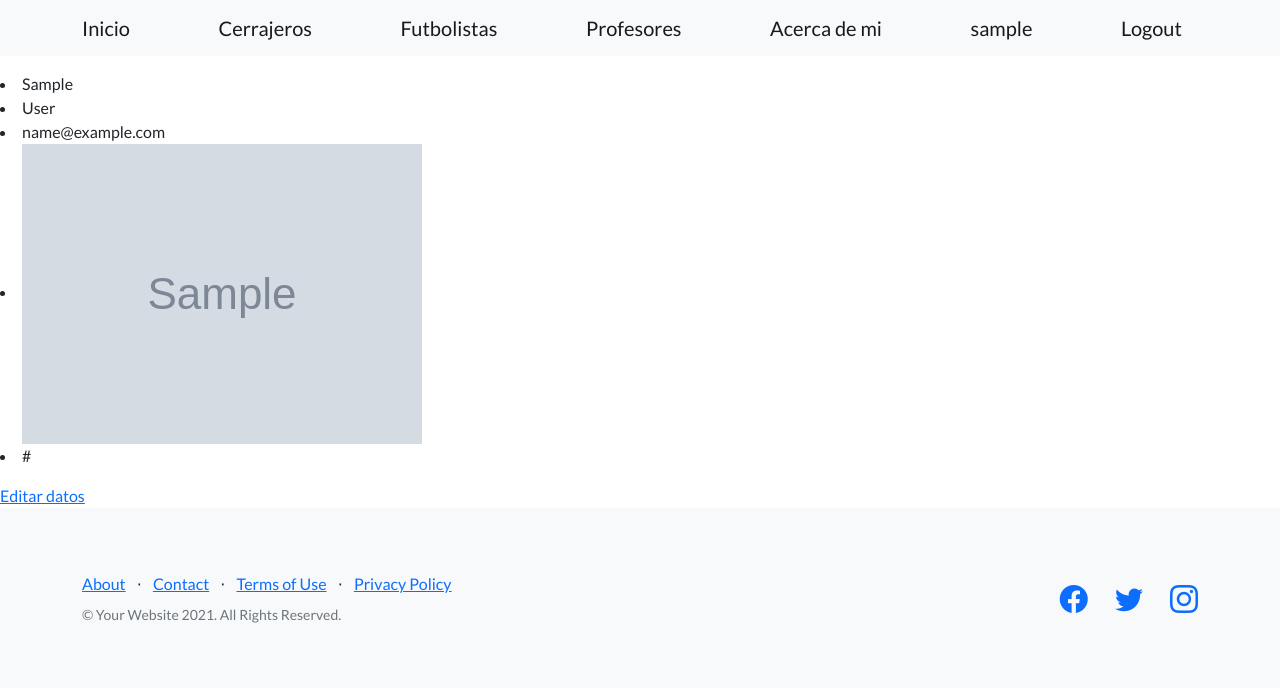
After one commit to Matiasumz/Entrega1-Munoz, a Django app: page /accounts/datos/ in a window 1280 px wide. The commit adds this page. Shown: the top 688 px of the page. Run offline with Django 4.2, Linux system fonts and the light colour scheme; a user stored in the database is signed in; tables that the repository leaves empty hold one stand-in row (values such as "Sample post"); grey boxes marked "Sample" are stand-in pictures; some libraries are stand-ins or nearby versions.

Commit message:
Se arreglaron errores deal cargar Avatar,y se modificó el readme

```diff
--- /dev/null
+++ b/accounts/templates/accounts/usuario_datos.html
@@ -0,0 +1,25 @@
+{% extends 'index/index.html' %}
+
+{% block "header_block" %}
+{% endblock "header_block" %}
+
+{% block "body_block" %}
+   <p>
+    {% if Alerta  %}
+        {{Alerta}}
+    {% endif %}
+   </p>
+
+   <p>
+       <li>{{request.user.first_name}}</li>
+       <li>{{request.user.last_name}}</li>
+       <li>{{request.user.email}}</li>
+       {% if mas_datos.avatar %}
+       <li><img src="{{mas_datos.avatar.url}}" alt="Imagen de perfil"></li>
+       {% endif %}
+       <li>{{mas_datos.link}}</li>
+    </p>
+
+   <a href = {% url 'editar_usuario' %}>Editar datos</a>
+
+{% endblock "body_block"  %}
--- a/accounts/urls.py
+++ b/accounts/urls.py
@@ -1,11 +1,12 @@
 from django.urls import path
 from django.contrib.auth.views import LogoutView
-from .views import editar_usuario, login,registrarse
+from .views import editar_usuario, login,registrarse, usuario_datos
 
 
 urlpatterns = [
     path("login/",login, name="login"),
     path("editar/",editar_usuario, name="editar_usuario"),
+    path("datos/",usuario_datos, name="usuario_datos"),
     path("registrarse/",registrarse, name="registrarse"),
     path("logout/",LogoutView.as_view(template_name ="accounts\logout.html" ), name="logout"),
 ]
--- a/accounts/views.py
+++ b/accounts/views.py
@@ -95,3 +95,8 @@ def editar_usuario(request):
         }
                 )
     return render(request,"accounts/editar_usuario.html",{"form":form})
+
+@login_required
+def usuario_datos(request):
+    mas_datos, _ = UserExtension.objects.get_or_create(user=request.user)
+    return render(request,"accounts/usuario_datos.html",{"mas_datos": mas_datos})
--- a/index/templates/index/about.html
+++ b/index/templates/index/about.html
@@ -9,7 +9,7 @@
     <p style="text-align:center">
         <h3>Acerca de mi:</h3>
         <h5>Mi nombre es Matias Muñoz tengo 26 años actualmente me encuentro cursando la Tecnicatura Superior en Desarrollo de Software en el instituto de formacion tecnica superior n3(Caba,Buenos Aires) y como ya tenia bases en python,decidí hacer este curso de Django.</h5>
-        <h5>Actualmente trabajo en el area de administracion, y junto a unos amigos a fines en el 2020 decidimos abrir una microcerveceria. Me gustaria indagar mas sobre Django, y como utilizar DjangoRest ya que entiendo que es fundamental para el mercado </h5>
+        <h5>Actualmente trabajo en el area de administracion, y junto a unos amigos a fines del 2020 decidimos abrir una microcerveceria. Me gustaria indagar mas sobre Django, y como utilizar DjangoRest ya que entiendo que es fundamental para el mercado </h5>
     </p>
 
     <p>
--- a/index/templates/index/index.html
+++ b/index/templates/index/index.html
@@ -20,13 +20,13 @@
         <!-- Navigation-->
         <nav class="navbar navbar-light bg-light static-top">
             <div class="container">
-                <a class="navbar-brand" href={% url 'index' %}>Index</a>
+                <a class="navbar-brand" href={% url 'index' %}>Inicio</a>
                 <a class="navbar-brand" href={% url 'cerrajeros' %}>Cerrajeros</a>
                 <a class="navbar-brand" href= {% url 'futbolistas' %}>Futbolistas</a>
                 <a class="navbar-brand" href= {% url 'profesores' %}>Profesores</a>
                 <a class="navbar-brand" href= {% url 'about' %}>Acerca de mi</a>
                 {% if request.user.is_authenticated %}
-                    <a class="navbar-brand" href= {% url 'editar_usuario' %}>Editar</a>
+                    <a class="navbar-brand" href= {% url 'usuario_datos' %}>{{request.user.username}}</a>
                     <a class="navbar-brand" href= {% url 'logout' %}>Logout</a>
 
                 {% else %}
```
Also changed, not shown: ReadMe.txt, media/avatar/avatar.png (added), media/avatar/avatar_I0kBCap.png (added).
